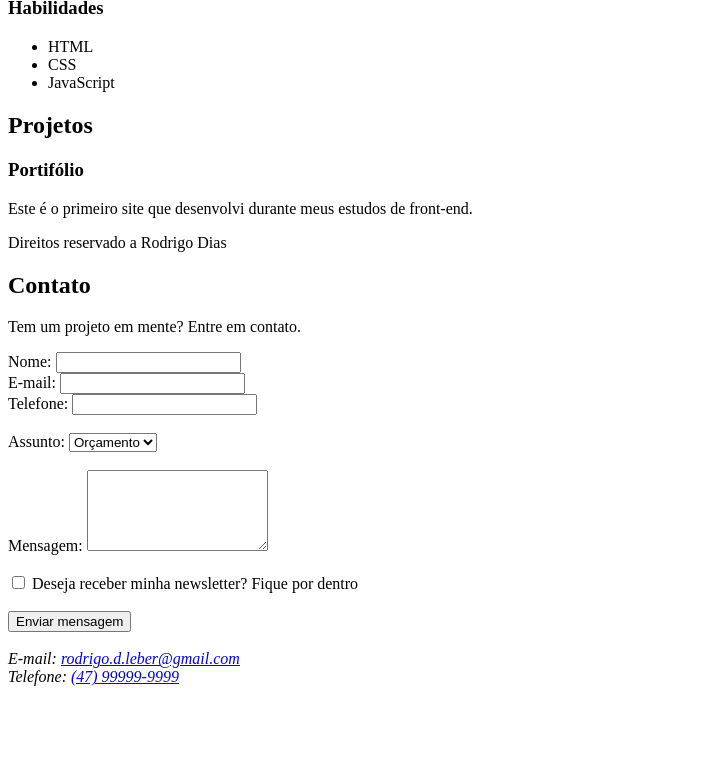
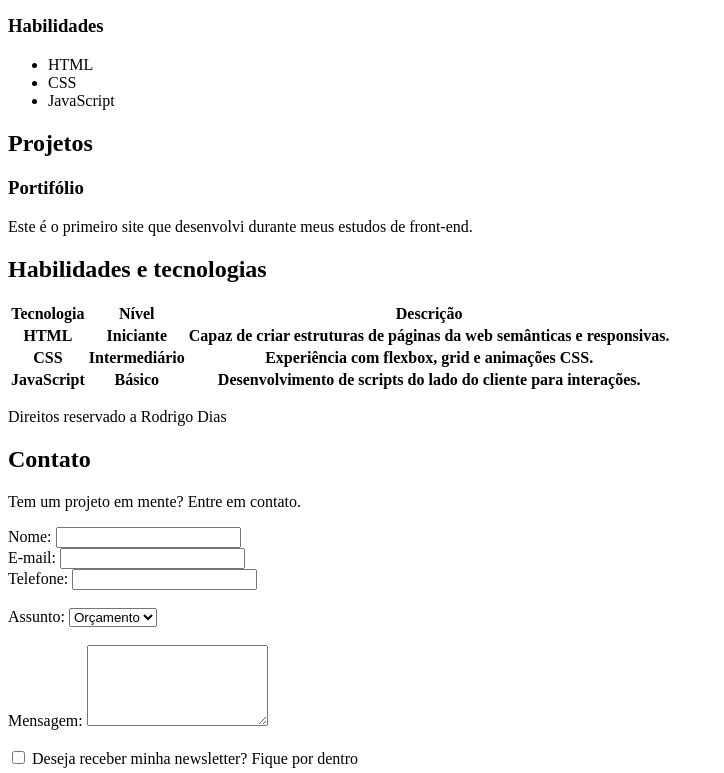
Before and after one commit to rodrigo-leber/site, a plain HTML site: page index.html in a window 1280 px wide. Shown: the part 612-1385 px from the top of the page, without its empty margins (0-724 px from the left). Before the commit the page ends 1306 px from the top, so only its background shows below. Drawn offline with Linux system fonts and the light colour scheme.

Commit message:
Adição de formulário e tabela no site

```diff
--- a/index.html
+++ b/index.html
@@ -15,6 +15,7 @@
             <ul> <!-- Lista não ordenada para links do nosso menu-->
                 <li><a href="#sobre">Sobre mim</a></li>
                 <li><a href="#projetos">Projetos</a></li>
+                <li><a href="#habilidades">Habilidades e tecnologias</a></li>
                 <li><a href="#contato">Contato</a></li>
                 <li><a href="https://br.pinterest.com/rodrigotabuas/" target="_blank">Pinterest</a></li>
             </ul>
@@ -61,6 +62,45 @@
                 Este é o primeiro site que desenvolvi durante meus estudos de front-end.
             </p>
         </article>
+
+    </section>
+
+    <section id="habilidades">
+
+        <h2>Habilidades e tecnologias</h2>
+
+        <table>
+
+            <thead>
+                <tr>
+                    <th>Tecnologia</th>
+                    <th>Nível</th>
+                    <th>Descrição</th>
+                </tr>
+            </thead>
+
+            <tbody>
+                <tr>
+                    <th>HTML</th>
+                    <th>Iniciante</th>
+                    <th>Capaz de criar estruturas de páginas da web semânticas e responsivas.</th>
+                </tr>
+
+                <tr>
+                    <th>CSS</th>
+                    <th>Intermediário</th>
+                    <th>Experiência com flexbox, grid e animações CSS.</th>
+                </tr>
+
+                <tr>
+                    <th>JavaScript</th>
+                    <th>Básico</th>
+                    <th>Desenvolvimento de scripts do lado do cliente para interações.</th>
+                </tr>
+            </tbody>
+
+        </table>
+
 
     </section>
 
```
